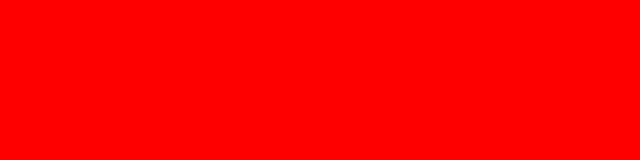
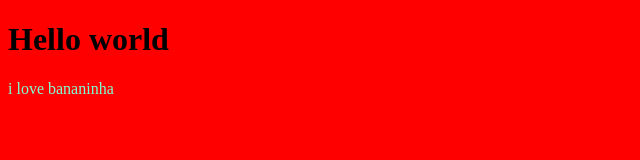
Before and after one commit to LaloLILI/aula-git, a plain HTML site: page index.html in a window 1280 px wide. Shown: the whole page, without its empty margins (0-640 px from the left). Drawn offline with Linux system fonts and the light colour scheme.

Commit message:
novo commit2

```diff
--- a/estilo.css
+++ b/estilo.css
@@ -1,3 +1,11 @@
 body {
     background-color:red;
 }
+
+h1{
+    color:black
+}
+
+p{
+    color: aquamarine;
+}
--- a/index.html
+++ b/index.html
@@ -7,6 +7,7 @@
     <link rel="stylesheet" href="estilo.css">
 </head>
 <body>
-
+    <h1>Hello world</h1>
+    <p>i love bananinha</p>
 </body>
 </html>
```
